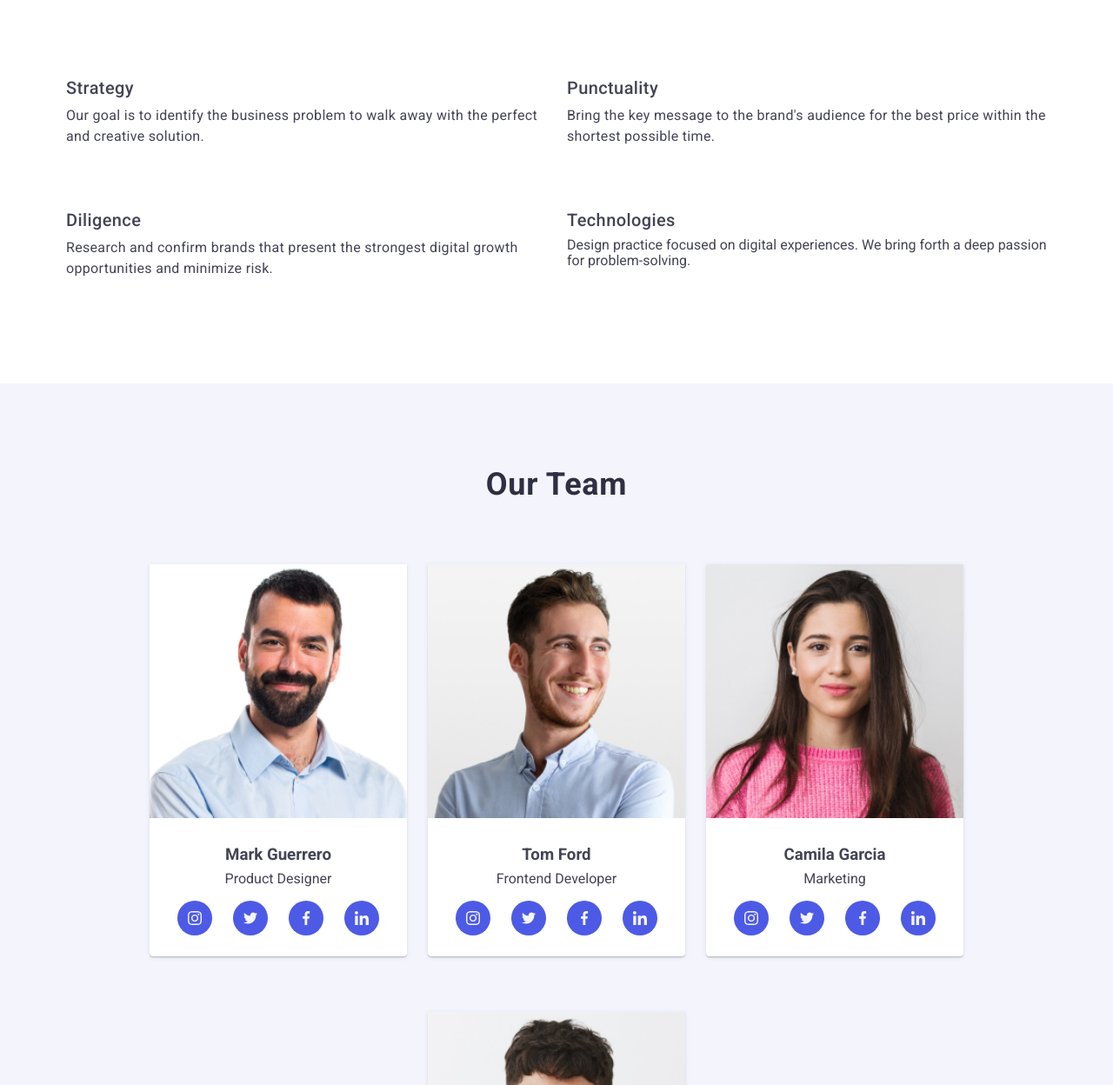
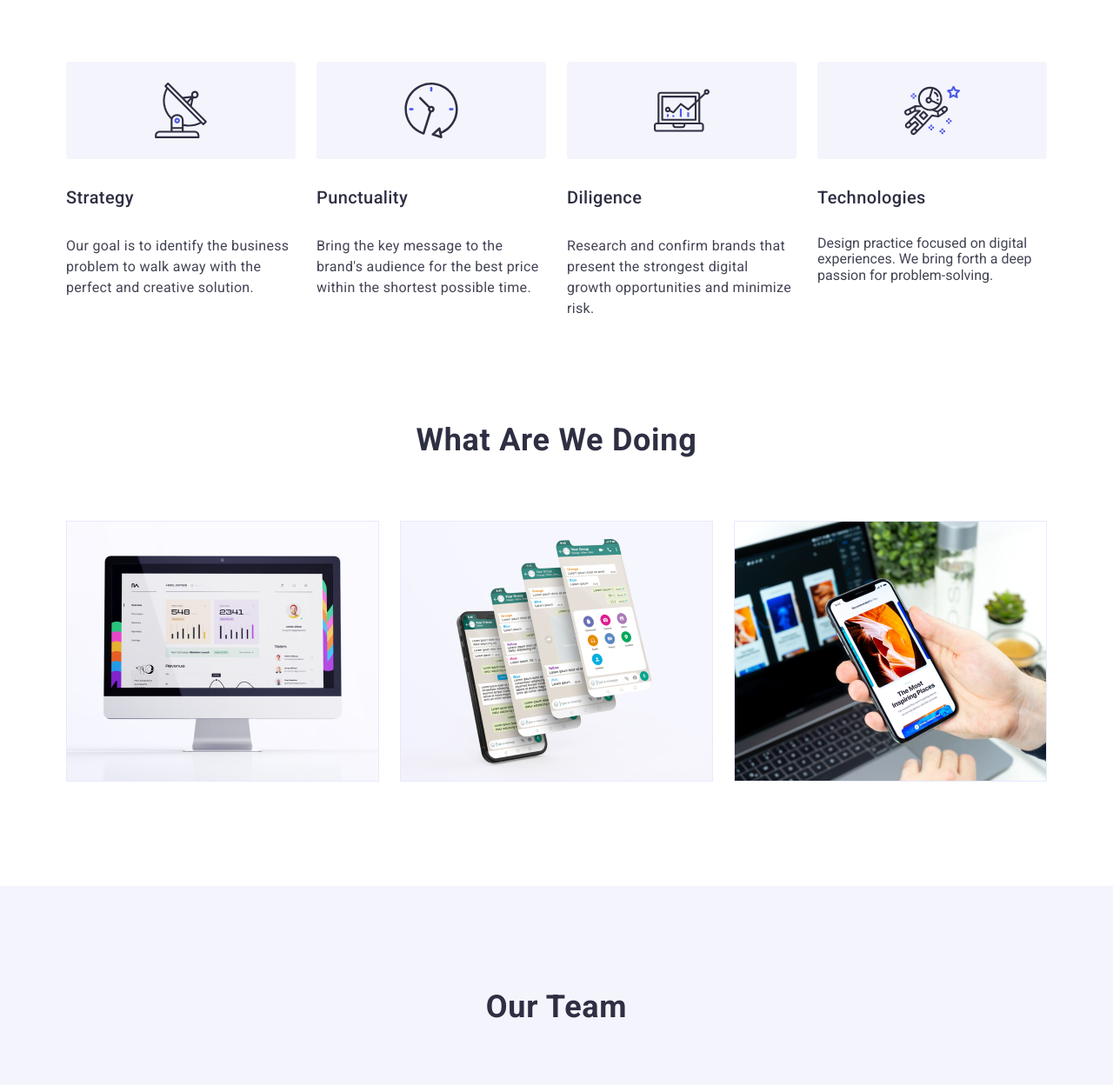
Before and after one commit to LizaDiego/goit-markup-hw-07, a plain HTML site: page index.html in a window 1280 px wide. Shown: the part 720-1968 px from the top of the page at 87% size. Drawn offline with nearby package versions, Linux system fonts and the light colour scheme.

Commit message:
Update 9

```diff
--- a/css/styles.css
+++ b/css/styles.css
@@ -515,12 +515,6 @@ img {
   margin-bottom: 72px;
 }
 
-.footer-socmed-wrapper {
-  width: 100%;
-  display: flex;
-  flex-wrap: wrap;
-}
-
 .footer-wrapper:last-child {
   margin-bottom: 0px;
 }
@@ -918,11 +912,6 @@ a {
     justify-content: space-between;
   }
 
-  .header-nav {
-    display: flex;
-    width: 100%;
-  }
-
   .header-menu,
   .address-menu {
     display: flex;
@@ -937,6 +926,7 @@ a {
 
   .address-menu {
     display: flex;
+    flex-direction: column;
     justify-content: end;
     width: 100%;
   }
@@ -1140,19 +1130,28 @@ a {
     max-width: 264px;
   }
 
+  .footer-text {
+    margin-right: 24px;
+  }
+
   .footer-socmed-title {
     justify-content: left;
     line-height: 1;
   }
 
-  .input-subscribe-form {
+  .subscribe-form {
     display: inline-flex;
-    justify-content: left;
     flex-direction: row;
   }
 
-  .subscribe-form {
+  .input-subscribe-form {
+    display: inline-flex;
     flex-direction: row;
+    width: 264px;
+  }
+
+  .subscribe-label-text {
+    justify-content: left;
   }
 }
 
@@ -1166,12 +1165,6 @@ a {
   }
 
   /* <-- Header | Navigation | Desktop View */
-
-  .header-nav,
-  .address-nav {
-    display: flex;
-    align-items: center;
-  }
 
   .menu-active::after {
     content: '';
@@ -1190,30 +1183,18 @@ a {
     color: var(--ocean);
   }
 
-  .address-nav {
-    font-style: normal;
-  }
-
-  .address > .list {
+  .address-menu {
     display: flex;
+    flex-direction: row;
     gap: 40px;
   }
 
-  .address-menu.list {
-    flex-wrap: wrap;
-    flex-direction: row;
-  }
-
-  .address-item > .address-info {
+  .address-info {
     color: var(--slate);
     font-size: 16px;
+    font-style: normal;
     line-height: 1.5;
     letter-spacing: 0.02em;
-  }
-
-  .address-info:hover,
-  .address-info:focus {
-    color: var(--ocean);
   }
 
   /* <-- Section 1 | Hero | Desktop View --> */
@@ -1241,9 +1222,122 @@ a {
     font-size: 16px;
     font-weight: 400;
   }
+
+  .feature-info-list .list {
+    display: flex;
+    flex-direction: column;
+    gap: 24px;
+  }
+
+  .feature-card {
+    flex-basis: calc((100% - 72px) / 4);
+  }
+
+  .feature-icon-container {
+    display: flex;
+    align-items: center;
+    justify-content: center;
+    height: 112px;
+    background-color: var(--cloud);
+    border-radius: 4px;
+    margin-bottom: 8px;
+  }
+
+  .feature-card .header-title {
+    margin-bottom: 8px;
+    font-weight: 500;
+    font-size: 20px;
+    line-height: 1.2;
+    letter-spacing: 0.02em;
+    text-align: left;
+    color: var(--navyblue);
+  }
+
+  .feature-card .body-text {
+    font-size: 16px;
+    line-height: 1.5;
+    letter-spacing: 0.02em;
+    text-align: left;
+    color: var(--slate);
+  }
+
+  /* <-- Section 3 | What We Do | Desktop View --> */
+
+  .what-we-do-section {
+    padding: 0 0 120px;
+    display: block;
+  }
+
+  .section-header-title {
+    text-align: center;
+    color: var(--navyblue);
+    font-size: 36px;
+    line-height: 1.11;
+    letter-spacing: 0.02em;
+    text-transform: capitalize;
+    margin-bottom: 72px;
+  }
+
+  .service.list {
+    display: flex;
+    gap: 24px;
+  }
+
+  .service-photo-list {
+    flex-basis: calc((100% --48px) / 3);
+  }
+
+  /* <-- Section 4 | Our Team | Desktop View --> */
+
+  .team-section {
+    background-color: var(--cloud);
+    padding: 120px 0;
+  }
+
+  .team-list.list {
+    display: flex;
+    gap: 24px;
+  }
+
+  .team-member-profile {
+    background-color: var(--white);
+    flex-basis: calc((100% - 72px) / 4);
+    border-radius: 0 0 4px 4px;
+    box-shadow: 0px 1px 6px rgba(46, 47, 66, 0.08),
+      0px 1px 1px rgba(46, 47, 66, 0.16), 0px 2px 1px rgba(46, 47, 66, 0.08);
+  }
+
+  .team-member {
+    padding: 32px 0;
+  }
+
+  .feature-title {
+    text-align: center;
+    margin-bottom: 8px;
+  }
+
+  .body-text {
+    text-align: center;
+  }
+
+  /* <-- Section 5 | Customers | Desktop View --> */
+
+  .customer-gallery-section {
+    padding: 120px 0;
+  }
+
+  .customer-list {
+    display: flex;
+    gap: 24px;
+  }
+
+  .customer-gallery-list {
+    width: calc((100% - 120px) / 6);
+    height: 88px;
+  }
 }
 
-/* <----- Portfolio | Desktop View -----> */
+/* <----- Portfolio | Not Responsive | Desktop View -----> */
 
 .product-services {
   padding: 96px 0 120px 0;
--- a/index.html
+++ b/index.html
@@ -449,7 +449,7 @@
                 </p>
             </div>
             <!-- Footer | Social Media Menu -->
-            <div class="footer-wrapper">
+            <div class="footer-wrapper footer-social-media-wrapper">
                 <p class="footer-socmed-title">Social media</p>
                 <ul class="footer-socmed-menu list">
                     <li class="footer-socmed-icon">
```
